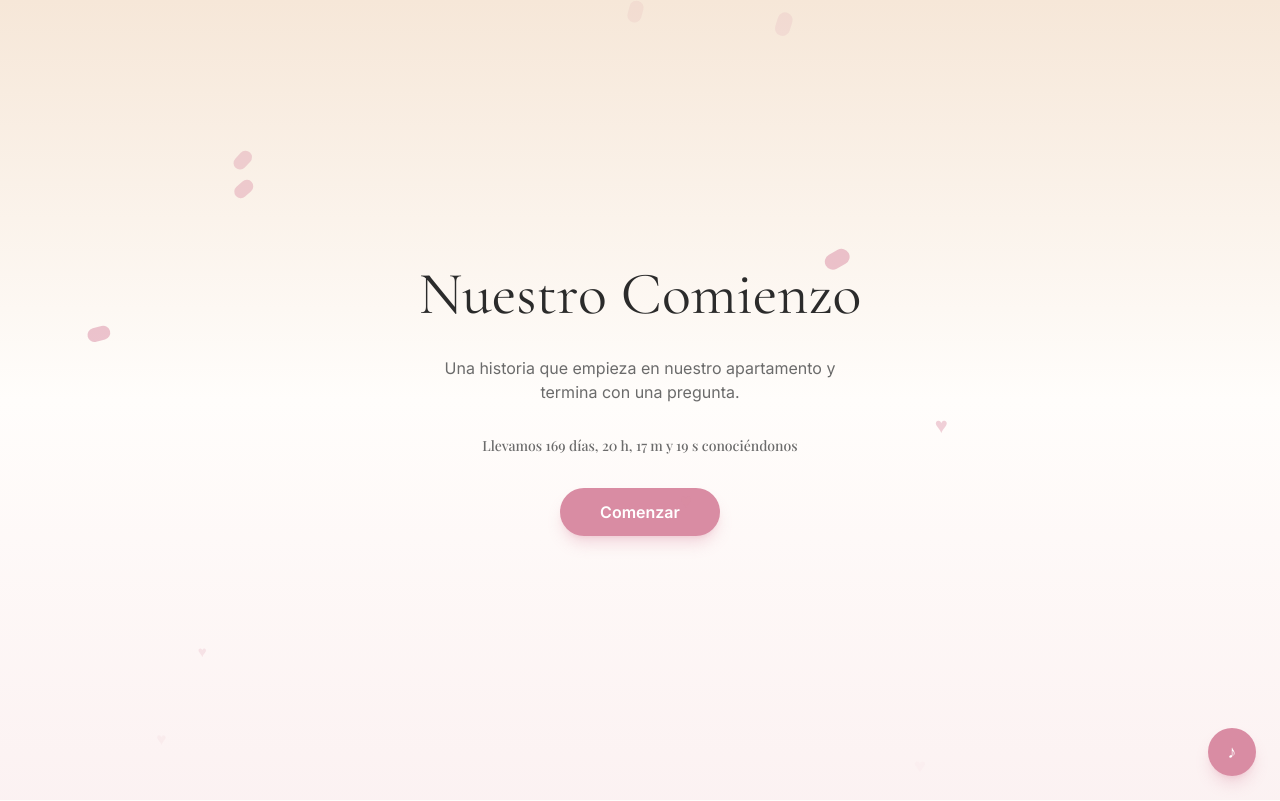
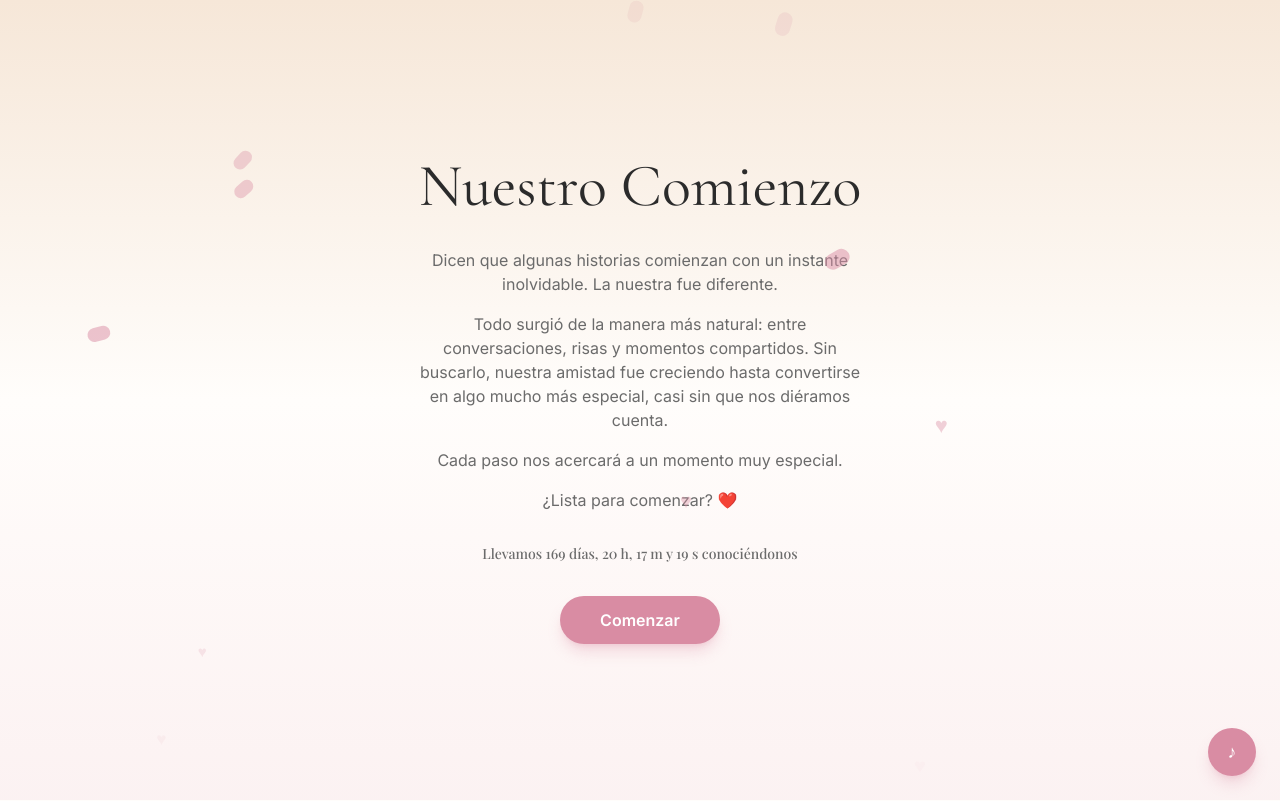
Before and after one commit to DanielLopezB2/yc-dl-story, a React (Vite) app: page / in a window 1280 px wide. Built offline with nearby package versions, Linux system fonts and the light colour scheme.

Commit message:
content: rewrite welcome screen intro text

```diff
--- a/src/components/screens/Welcome.tsx
+++ b/src/components/screens/Welcome.tsx
@@ -44,9 +44,16 @@ export default function Welcome({ onStart }: WelcomeProps) {
         Nuestro Comienzo
       </motion.h1>
 
-      <p className="max-w-md font-body text-text-secondary">
-        Una historia que empieza en nuestro apartamento y termina con una pregunta.
-      </p>
+      <div className="flex max-w-md flex-col gap-4 font-body text-text-secondary">
+        <p>Dicen que algunas historias comienzan con un instante inolvidable. La nuestra fue diferente.</p>
+        <p>
+          Todo surgió de la manera más natural: entre conversaciones, risas y momentos compartidos. Sin
+          buscarlo, nuestra amistad fue creciendo hasta convertirse en algo mucho más especial, casi sin
+          que nos diéramos cuenta.
+        </p>
+        <p>Cada paso nos acercará a un momento muy especial.</p>
+        <p>¿Lista para comenzar? ❤️</p>
+      </div>
 
       <p className="font-subheading text-sm text-text-secondary">
         Llevamos {days} días, {hours} h, {minutes} m y {seconds} s conociéndonos
```
